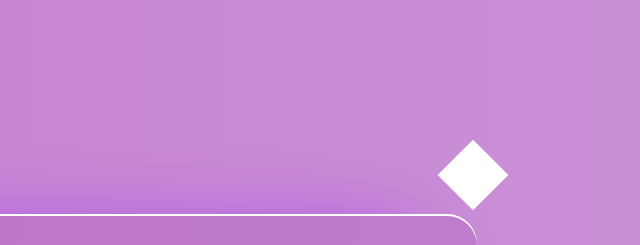
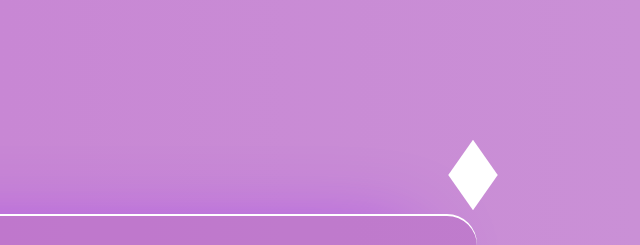
Before and after one commit to Indivicivet/a_fleeting_positive_thought, a plain HTML site: page index.html in a window 1280 px wide. Shown: the top 245 px of the page, 640-1280 px from the left. Drawn offline with Linux system fonts and the light colour scheme.

Commit message:
star more like diamond

```diff
--- a/style.css
+++ b/style.css
@@ -42,7 +42,7 @@ body {
 	margin-left: 75%;
 	margin-top: -5%;
 	position: absolute;
-	transform: rotate(45deg);
+	transform: scale(0.7, 1) rotate(45deg);
 }
 
 
```
